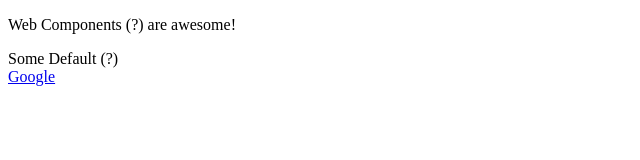
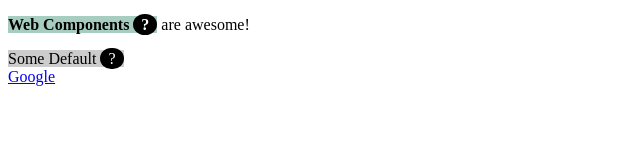
Before and after one commit to anushamedicharla/web-components, a plain HTML site: page Web-Components/index.html in a window 1280 px wide. Shown: the whole page, without its empty margins (0-640 px from the left). Drawn offline with Linux system fonts and the light colour scheme.

Commit message:
Adding host styling

```diff
--- a/Web-Components/index.html
+++ b/Web-Components/index.html
@@ -8,9 +8,30 @@
     <script src="tooltip.js"></script>
     <script src="confirm-link.js"></script>
     <style>
-        div {
+        /* This selects the root element of the document. Typically it is the html element */
+        :root {
+            /* We are setting this variable here so that we can use it in styling elements in our shadow DOM */
+            --color-primary: #a7ccc0;
+        }
+
+        /* div {
             border: 2px solid orange;
-        }
+        } */
+
+        /* .highlight {
+            background: #f7d28e;
+            border-bottom: 1px solid blue;
+            }
+        */
+
+        /* We can style directly all our custom elements. */
+        /* uc-tooltip {
+            border: 1px solid blue;
+        } */
+
+        /* uc-tooltip.important {
+            background: green;
+        } */
     </style>
 </head>
 <body>
@@ -19,11 +40,23 @@
         template contents-->
     <!-- <template id="tooltip-template">
         /* Slot is all the content that is in between the opening and closing tags of our template
-            that gets inserted here. Slots can have a default value as well. */
+            that gets inserted here. Slots can have a default value as well.
+            With Slots, the content in it does not get really pulled into the Shadow DOM from the real DOM.
+            it still remains a sibling of the shadow DOM. It only remains the part of the real DOM.
+            We can see this in the developer tools.
+            */
         <slot>Some Default</slot>
         <span> (?)</span>
     </template> -->
-    <p><uc-tooltip text="Web Components is a set of standards.">Web Components</uc-tooltip> are awesome!</p>
+    <p class="hello">
+        <uc-tooltip class="important" text="Web Components is a set of standards.">
+            <!-- Here the styling of the real DOM is applied and not of the Shadow DOM as even though this content
+            is slotted, it still only remains a part of the real DOM. In order to style the slotted content in the
+            shadow DOM, we need to use ::slotted {} selector in the shadow DOM styling. -->
+            <span class="highlight">Web Components</span>
+        </uc-tooltip>
+        are awesome!
+    </p>
     <uc-tooltip ></uc-tooltip>
     <br>
     <a is="uc-confirm-link" href="http://google.com" target="blank">Google</a>
--- a/Web-Components/tooltip.js
+++ b/Web-Components/tooltip.js
@@ -24,26 +24,82 @@ class Tooltip extends HTMLElement {
         this.shadowRoot.innerHTML = `
         <style>
             div {
+                font-weight: normal;
                 background-color: black;
                 color: white;
                 position : absolute;
+                top: 1.5rem;
+                left: 0.57rem;
                 z-index: 10;
+                padding: 0.15rem;
+                border-radius: 3px;
+                box-shadow: 1px 1px 6px rgba(0,0,0,0.26);
+            }
+
+            /*
+                We cannot use the selector of uc-tooltip here in order to select and style our entire element.
+                instead we have this 'host' selector to style this element. Of course this would act as a default
+                styling and any styling in the real DOM for this element ( using the tag uc-tooltip ) would have more
+                specificity and would override this styling.
+            */
+            :host {
+                background: #ccc;
+            }
+
+            /*
+                Lets say we have a class "important" attached to our host element. We cannot just use :host.important
+                type of selector to use it. Instead we use :host(.important) {} as the host also is a function that
+                takes in a selector to add the styling conditionally to that particular selector.
+            */
+            :host(.important) {
+                /*  We use this variable using the var method here. If that value is not available, this fallback
+                    value of #ccc that we mentioned here gets applied. */
+                background: var(--color-primary, #ccc);
+            }
+
+            /*
+                We can specify the  context in which the styling needs to be applied for this host with
+                :host-context method.
+            */
+            :host-context(p.hello) {
+                font-weight: bold;
+            }
+
+            .icon {
+                background-color: black;
+                color: white;
+                padding: 0.15rem 0.5rem;
+                text-align: center;
+                border-radius: 50%;
+            }
+            .highlight {
+                background: red;
+            }
+            /*  In order to style the slotted content in the
+                shadow DOM, we need to use ::slotted {} selector in the shadow DOM styling.
+                We can only selected the top most slotted content . for example we cannot select an 'a' tag
+                under this .highlight class. The styling in the real DOM overrides the styling in the shadow DOM.
+                So this styling could be a default set styling.
+            */
+            ::slotted(.highlight) {
+                // border-bottom: 1px solid red;
             }
         </style>
             <slot>Some Default</slot>
-            <span> (?)</span>
+            <span class="icon">?</span>
         `;
     }
 
-    // Element gets attached to the DOM here.
+    /* Lifecycle Hook : At this point of time this element gets attached to the real DOM.
+    */
     connectedCallback() {
+
         // Fetch the attribute on this HTMLElement.
         if(this.hasAttribute('text')) {
             this._tooltipText = this.getAttribute('text');
         }
         const tooltipIcon = this.shadowRoot.querySelector('span');
         // const tooltipIcon = document.createElement('span');
-        tooltipIcon.textContent = ' (?)';
         tooltipIcon.addEventListener('mouseenter', this._showTooltip.bind(this));
         tooltipIcon.addEventListener('mouseleave', this._hideTooltip.bind(this));
         /*  The new children are not attached to the actual(light) DOM, instead they are now attached
```
